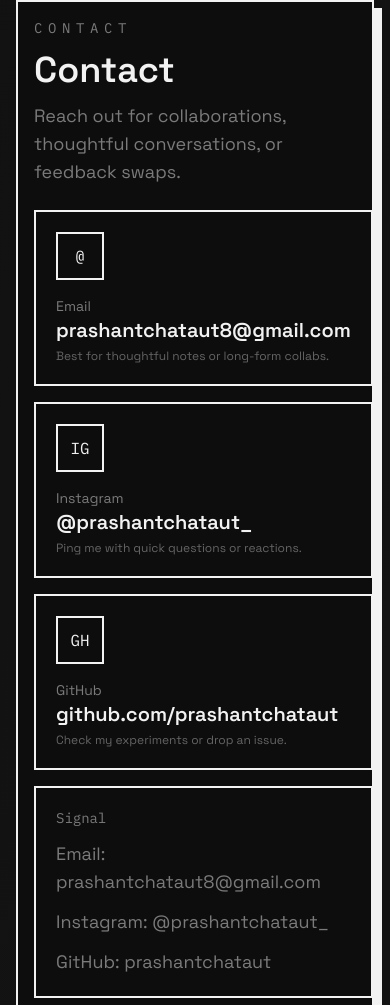
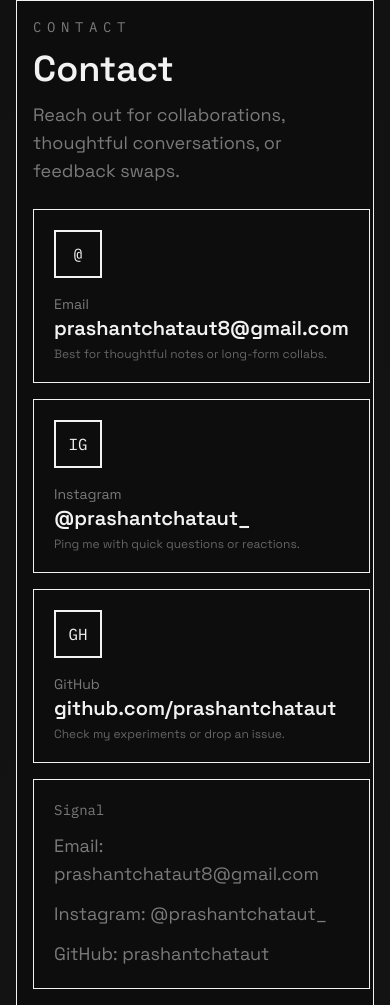
Before and after one commit to prashantchataut/Portfolio, a plain HTML site: page index.html in a window 390 px wide. Shown: the part 4710-5715 px from the top of the page. Drawn offline with nearby package versions, Linux system fonts and the light colour scheme.

Commit message:
phulko aankha ma

```diff
--- a/index.html
+++ b/index.html
@@ -304,14 +304,14 @@
             </div>
         </section>
 
-        <section id="contact" class="space-y-6 border-2 sm:border-4 border-ivory p-4 sm:p-8 bg-ink shadow-brutal w-full" data-animate>
+        <section id="contact" class="space-y-6 border border-ivory sm:border-4 p-4 sm:p-8 bg-ink shadow-none sm:shadow-brutal w-full overflow-hidden" data-animate>
             <div class="flex flex-col gap-3">
                 <p class="font-mono text-sm uppercase tracking-[0.4em] text-slate">Contact</p>
                 <h2 class="text-4xl font-semibold">Contact</h2>
                 <p class="text-lg text-slate">Reach out for collaborations, thoughtful conversations, or feedback swaps.</p>
             </div>
             <div class="grid gap-4 md:grid-cols-2">
-                <a href="mailto:prashantchataut8@gmail.com" class="group w-full border-2 border-ivory p-5 flex flex-col sm:flex-row sm:items-center gap-4 hover:bg-acid hover:text-ink transition">
+                <a href="mailto:prashantchataut8@gmail.com" class="group w-full border border-ivory sm:border-2 p-5 flex flex-col sm:flex-row sm:items-center gap-4 hover:bg-acid hover:text-ink transition">
                     <div class="h-12 w-12 border-2 border-current flex items-center justify-center font-mono">@</div>
                     <div>
                         <p class="text-sm text-slate group-hover:text-ink">Email</p>
@@ -319,7 +319,7 @@
                         <p class="text-xs text-slate/80 mt-1">Best for thoughtful notes or long-form collabs.</p>
                     </div>
                 </a>
-                <a href="https://instagram.com/prashantchataut_" target="_blank" rel="noreferrer" class="group w-full border-2 border-ivory p-5 flex flex-col sm:flex-row sm:items-center gap-4 hover:bg-punch hover:text-ink transition">
+                <a href="https://instagram.com/prashantchataut_" target="_blank" rel="noreferrer" class="group w-full border border-ivory sm:border-2 p-5 flex flex-col sm:flex-row sm:items-center gap-4 hover:bg-punch hover:text-ink transition">
                     <div class="h-12 w-12 border-2 border-current flex items-center justify-center font-mono">IG</div>
                     <div>
                         <p class="text-sm text-slate group-hover:text-ink">Instagram</p>
@@ -327,7 +327,7 @@
                         <p class="text-xs text-slate/80 mt-1">Ping me with quick questions or reactions.</p>
                     </div>
                 </a>
-                <a href="https://github.com/prashantchataut" target="_blank" rel="noreferrer" class="group w-full border-2 border-ivory p-5 flex flex-col sm:flex-row sm:items-center gap-4 hover:bg-cyber hover:text-ink transition">
+                <a href="https://github.com/prashantchataut" target="_blank" rel="noreferrer" class="group w-full border border-ivory sm:border-2 p-5 flex flex-col sm:flex-row sm:items-center gap-4 hover:bg-cyber hover:text-ink transition">
                     <div class="h-12 w-12 border-2 border-current flex items-center justify-center font-mono">GH</div>
                     <div>
                         <p class="text-sm text-slate group-hover:text-ink">GitHub</p>
@@ -335,7 +335,7 @@
                         <p class="text-xs text-slate/80 mt-1">Check my experiments or drop an issue.</p>
                     </div>
                 </a>
-                <div class="border-2 border-ivory p-5 flex flex-col gap-3 bg-ink/80 w-full">
+                <div class="border border-ivory sm:border-2 p-5 flex flex-col gap-3 bg-ink/80 w-full">
                     <p class="text-sm font-mono text-slate">Signal</p>
                     <p class="text-lg text-slate">Email: prashantchataut8@gmail.com</p>
                     <p class="text-lg text-slate">Instagram: @prashantchataut_</p>
```
